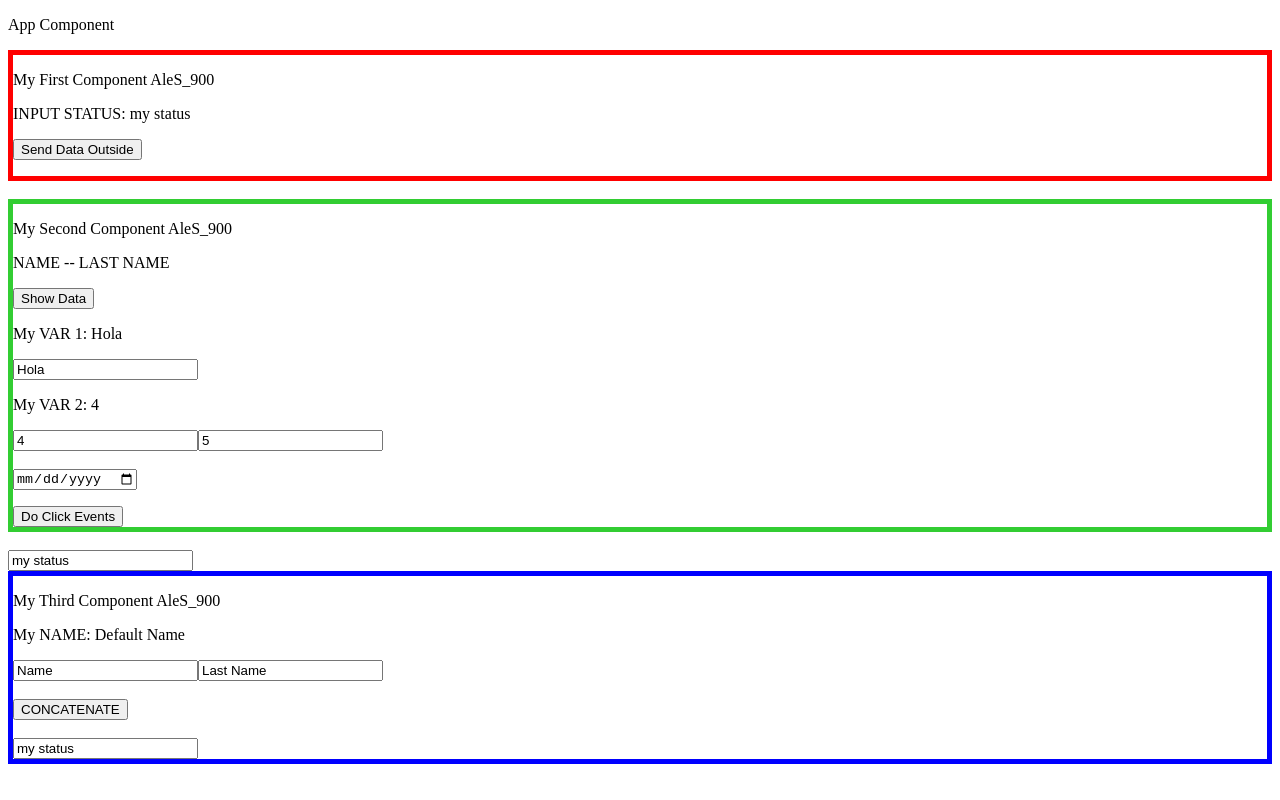
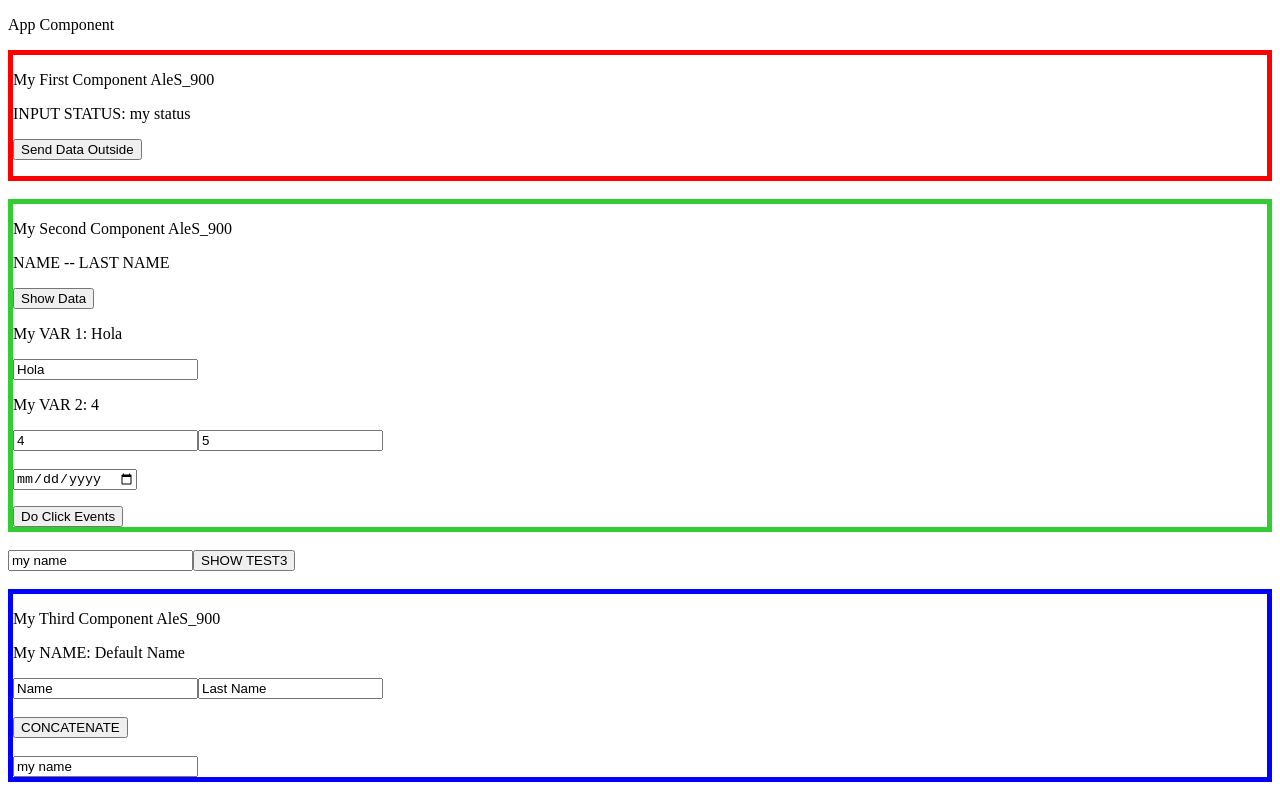
Before and after one commit to AleS900/angular-course-2021, an Angular app: page / in a window 1280 px wide. Built offline with nearby package versions, Linux system fonts and the light colour scheme.

Commit message:
08/10/2021 lifecycle in angular

```diff
--- a/src/app/app.component.html
+++ b/src/app/app.component.html
@@ -9,9 +9,15 @@
     (onGeneralData)="printDataExercise5($event)">
 </app-test2><br>
 
-<input type="text" [(ngModel)]="myStatus"><br>
-<savc-comp3
-    [name]="myStatus">
-</savc-comp3>
+<input type="text" [(ngModel)]="myNameTest">
+<button (click)="sw = !sw"> SHOW TEST3</button>
+<br><br>
+
+<div *ngIf="sw">
+    <savc-comp3
+        [name]="myNameTest">
+    </savc-comp3>
+</div>
+
 
 <!-- button onclick="">do click </button -->
--- a/src/app/app.component.ts
+++ b/src/app/app.component.ts
@@ -9,6 +9,7 @@ export class AppComponent {
   title = 'angular2021';
   myStatus = 'my status';
   myNameTest = 'my name';
+  sw=true;
   /*
   // ***************************************************************************
   //
--- a/src/app/test3/test3.component.ts
+++ b/src/app/test3/test3.component.ts
@@ -1,11 +1,15 @@
-import { Component, DoCheck, Input, OnChanges, OnInit } from '@angular/core';
-
+import { AfterContentChecked, AfterContentInit, AfterViewChecked, AfterViewInit, Component, DoCheck, Input, OnChanges, OnDestroy, OnInit } from '@angular/core';
+/*
+  // *************************************
+  // ***         CICLO DE VIDA         ***
+  // *************************************
+*/
 @Component({
   selector: 'savc-comp3',
   templateUrl: './test3.component.html',
   styleUrls: ['./test3.component.css']
 })
-export class Test3Component implements OnInit, OnChanges, DoCheck {
+export class Test3Component implements OnInit, OnChanges, DoCheck, OnDestroy, AfterContentInit, AfterContentChecked, AfterViewInit, AfterViewChecked {
   @Input() name;
 
   constructor() {
@@ -22,15 +26,87 @@ export class Test3Component implements OnInit, OnChanges, DoCheck {
     this.myName = this.myVarName + ' ' + this.myVarLastName;
   }
 
+  /*
+      OnChanges:
+      Responde cuando Angular establece o restablece propiedades de entrada vinculadas a datos. El método recibe un objeto SimpleChanges de valores de propiedad actuales y anteriores.
+
+      Tenga en cuenta que esto sucede con mucha frecuencia, por lo que cualquier operación que realice aquí tendrá un impacto significativo en el rendimiento.
+
+      Llamado antes de ngOnInit () y cada vez que cambian una o más propiedades de entrada enlazadas a datos.
+
+  */
+  ngOnChanges(changes:any) {
+    console.log('ON CHANGES',changes);
+  }
+
+  /*
+      OnInit:
+      Inicialice la directiva o componente después de que Angular muestre por primera vez las propiedades enlazadas a datos y establezca las propiedades de entrada de la directiva o componente.
+
+      Llamado una vez, después de los primeros ngOnChanges ().
+
+  */
   ngOnInit() {
     console.log('ON INIT');
   }
 
-  ngOnChanges() {
-    console.log('ON CHANGES');
-  }
+  /*
+      DoCheck:
+      Detecta y actúa sobre los cambios que Angular no puede o no detectará por sí solo.
 
+      Invocado inmediatamente después de ngOnChanges () en cada ejecución de detección de cambio, e inmediatamente después de ngOnInit () en la primera ejecución.
+  */
   ngDoCheck() {
     console.log('DO CHECK');
   }
+
+  /*
+      OnDestroy:
+      La limpieza justo antes de que Angular destruya la directiva o el componente. Anule la suscripción de Observables y separe los controladores de eventos para evitar pérdidas de memoria.
+
+      Llamado inmediatamente antes de que Angular destruya la directiva o componente.
+  */
+ ngOnDestroy(){
+    console.log('ON DESTROY');
+ }
+
+ /*
+      AfterContentInit:
+      Responda después de que Angular proyecte contenido externo en la vista del componente o en la vista en la que se encuentra una directiva.
+
+      Llamado una vez después del primer ngDoCheck ().
+ */
+ ngAfterContentInit(){
+    console.log('CONTENT INIT');
+ }
+
+ /*
+      AfterContentChecked:
+      Responde después de que Angular verifique el contenido proyectado en la directiva o componente.
+
+      Llamado después de ngAfterContentInit () y cada ngDoCheck () posterior.
+ */
+ ngAfterContentChecked(){
+    console.log('CONTENT CHECKED');
+ }
+
+ /*
+      AfterViewInit:
+      Responda después de que Angular inicialice las vistas del componente y las vistas secundarias, o la vista que contiene la directiva.
+
+      Llamado una vez después del primer ngAfterContentChecked ().
+ */
+ ngAfterViewInit(){
+    console.log('VIEW INIT');
+ }
+
+ /*
+      AfterViewChecked:
+      Responda después de que Angular verifique las vistas del componente y las vistas secundarias, o la vista que contiene la directiva.
+
+      Llamado después de ngAfterViewInit () y cada ngAfterContentChecked () posterior.
+ */
+ ngAfterViewChecked(){
+    console.log('VIEW CHECKED');
+ }
 }
```
